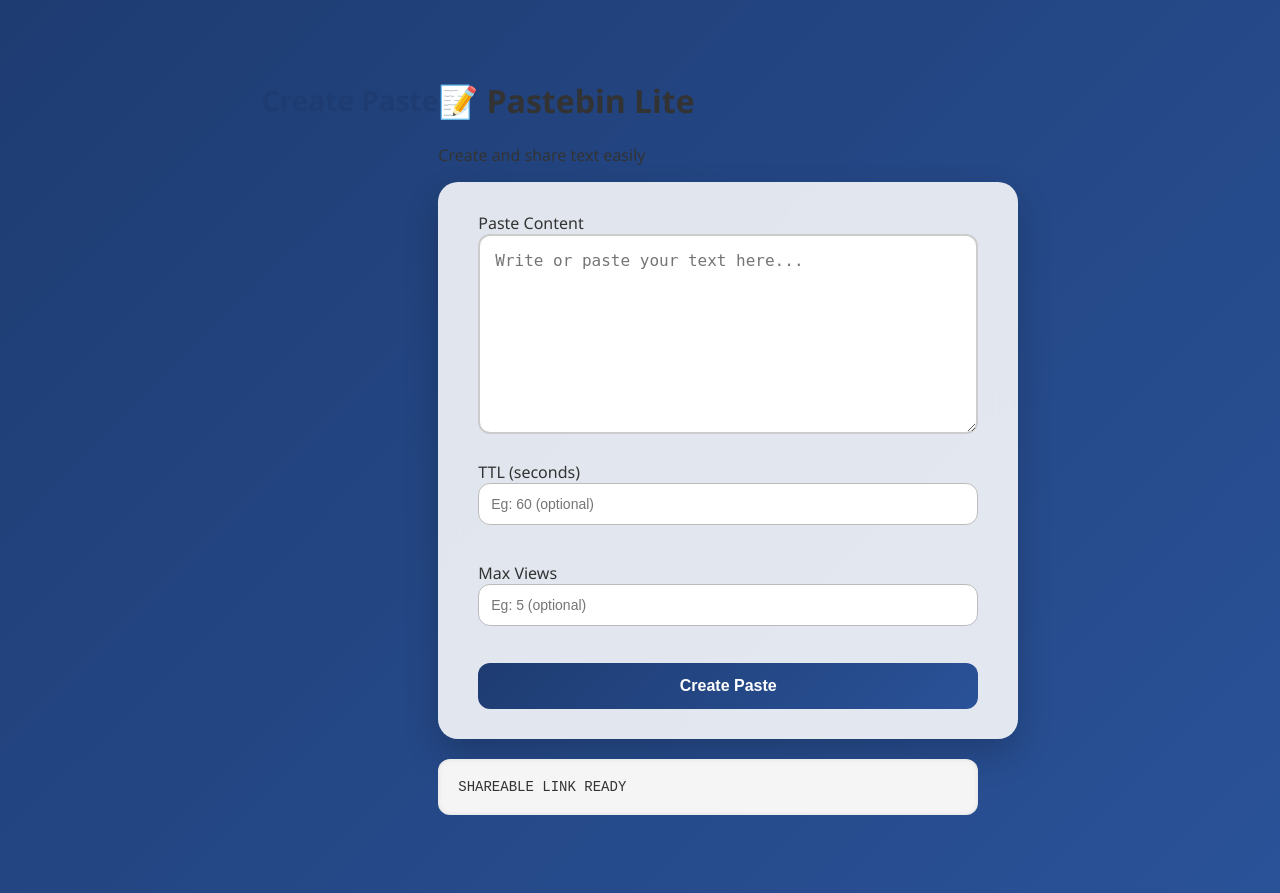
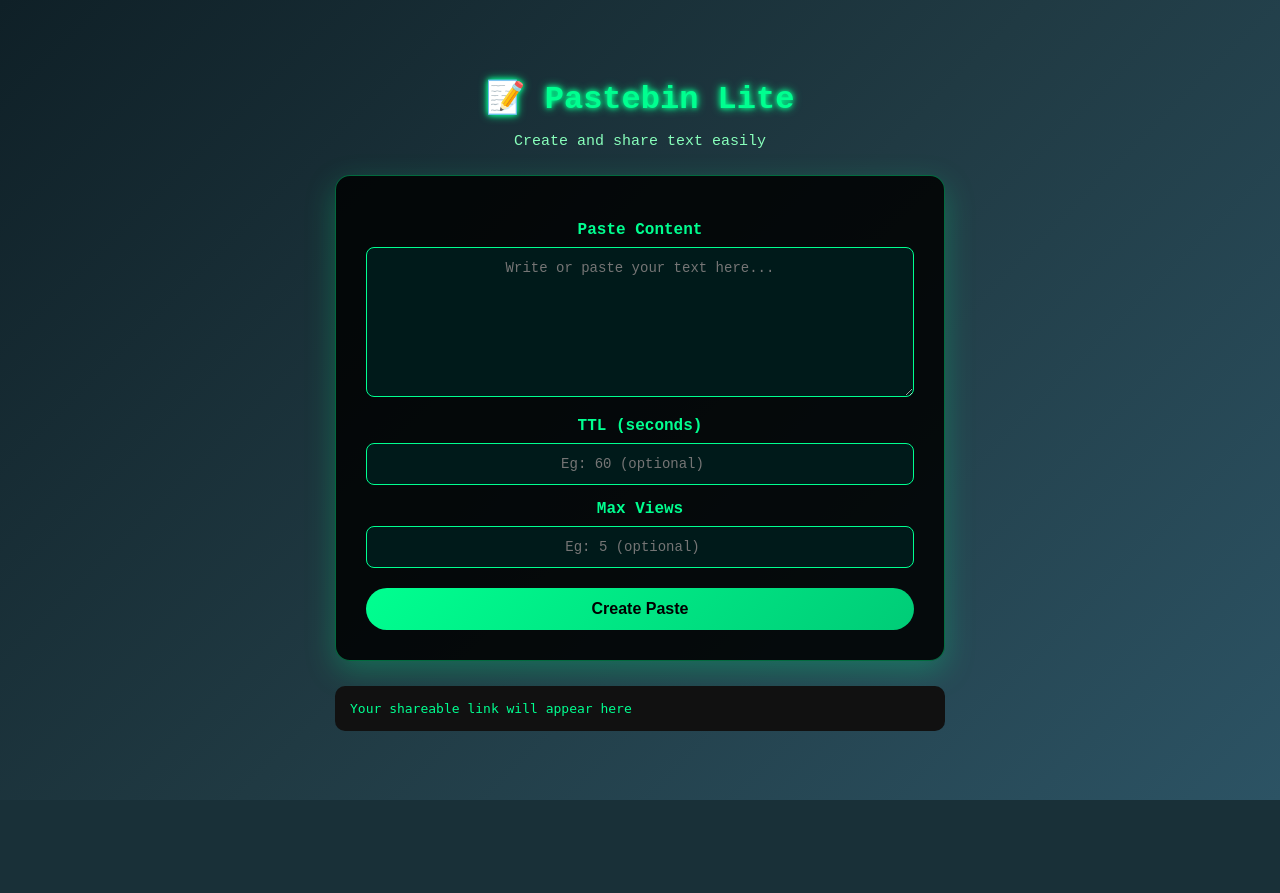
Before and after one commit to Sowndarya-m5/pastebin-lite, a Flask app: page / in a window 1280 px wide. After the commit the page ends 800 px from the top, so only its background shows below. Run offline with Flask 3, Linux system fonts and the light colour scheme.

```diff
--- a/static/style.css
+++ b/static/style.css
@@ -1,144 +1,170 @@
-/* ===== Body ===== */
-body {
-    font-family: 'Segoe UI', Tahoma, Geneva, Verdana, sans-serif;
-    background: linear-gradient(135deg, #1e3c72, #2a5298); /* professional gradient */
-    color: #333;
-    display: flex;
-    justify-content: center;
-    align-items: flex-start;
-    padding: 50px 20px;
-    min-height: 100vh;
-    box-sizing: border-box;
+/* ===== Global ===== */
+* {
+  box-sizing: border-box;
+  text-align: center;   /* Center all text */
 }
 
-/* ===== Form Container ===== */
-form, #result {
-    background: #ffffffdd; /* slightly transparent white */
-    backdrop-filter: blur(10px); /* modern glass effect */
-    padding: 30px 40px;
-    border-radius: 20px;
-    box-shadow: 0 15px 35px rgba(0, 0, 0, 0.2);
-    width: 500px;
-    max-width: 95%;
-    margin-bottom: 20px;
-    transition: transform 0.3s ease, box-shadow 0.3s ease;
+body {
+  font-family: 'Courier New', monospace;
+  margin: 0;
+  padding: 0;
+  min-height: 100vh;
+
+  /* Background gradient */
+  background: linear-gradient(135deg, #0f2027, #203a43, #2c5364);
+  display: flex;
+  justify-content: center;
+  align-items: center;
 }
 
-form:hover {
-    transform: translateY(-5px);
-    box-shadow: 0 25px 45px rgba(0,0,0,0.3);
+/* ===== Container ===== */
+.container {
+  width: 100%;
+  max-width: 650px;
+  padding: 20px;
 }
 
-/* ===== Headings ===== */
-h2 {
-    text-align: center;
-    color: #1e3c72;
-    margin-bottom: 25px;
-    font-weight: 700;
-    font-size: 28px;
+/* ===== Card look ===== */
+.card {
+  background: rgba(0, 0, 0, 0.85);
+  padding: 30px;
+  border-radius: 15px;
+
+  /* Decoration */
+  box-shadow: 0 10px 30px rgba(0, 255, 144, 0.25);
+  border: 1px solid rgba(0, 255, 144, 0.4);
 }
 
-/* ===== Textarea ===== */
-textarea {
-    width: 100%;
-    height: 200px;
-    padding: 15px;
-    border: 2px solid #ccc;
-    border-radius: 12px;
-    resize: vertical;
-    font-size: 16px;
-    transition: all 0.3s ease;
-    box-sizing: border-box;
+/* Headings */
+h1 {
+  margin-bottom: 5px;
+  color: #00ff90;
+  text-shadow: 0 0 5px #00ff90, 0 0 10px #00ff90;
 }
 
-textarea:focus {
-    border-color: #2a5298;
-    box-shadow: 0 0 10px rgba(42,82,152,0.3);
-    outline: none;
+h2 {
+  margin-bottom: 10px;
+  color: #00ff90;
 }
 
-/* ===== Input Fields ===== */
-input[type="number"] {
-    width: 100%;
-    padding: 12px;
-    margin-bottom: 15px;
-    border-radius: 12px;
-    border: 1px solid #bbb;
-    font-size: 14px;
-    transition: all 0.3s ease;
-    box-sizing: border-box;
+/* Subtitle / small text */
+.subtitle {
+  color: #88ffbb;
+  margin-bottom: 25px;
+  font-size: 15px;
 }
 
-input[type="number"]:focus {
-    border-color: #1e3c72;
-    box-shadow: 0 0 8px rgba(30,60,114,0.3);
-    outline: none;
+/* Labels */
+label {
+  font-weight: bold;
+  display: block;
+  margin-top: 15px;
+  color: #00ff90;
 }
 
-/* ===== Button ===== */
-button {
-    background: linear-gradient(135deg, #1e3c72, #2a5298);
-    color: #fff;
-    border: none;
-    padding: 14px 0;
-    font-size: 16px;
-    border-radius: 12px;
-    cursor: pointer;
-    width: 100%;
-    font-weight: 600;
-    transition: all 0.3s ease;
+/* Inputs & textarea */
+textarea,
+input {
+  width: 100%;
+  margin-top: 8px;
+  padding: 12px;
+  border-radius: 8px;
+  border: 1px solid #00ff90;
+  background: #001a1a;
+  color: #00ff90;
+  font-size: 14px;
+  font-family: 'Courier New', monospace;
 }
 
-button:hover {
-    background: linear-gradient(135deg, #2a5298, #1e3c72);
-    transform: translateY(-2px);
-    box-shadow: 0 8px 20px rgba(42,82,152,0.4);
+/* Textarea height */
+textarea {
+  height: 150px;
+  resize: vertical;
 }
 
-/* ===== Result Box ===== */
-#result {
-    white-space: pre-wrap;
-    word-wrap: break-word;
-    font-family: 'Courier New', monospace;
-    background: #f5f5f5;
-    color: #333;
-    padding: 20px;
-    border-radius: 12px;
-    font-size: 14px;
-    box-shadow: inset 0 0 5px rgba(0,0,0,0.1);
-    transition: all 0.3s ease;
+/* Button */
+button,
+.btn {
+  margin-top: 20px;
+  width: 100%;
+  padding: 12px;
+
+  background: linear-gradient(135deg, #00ff90, #00cc77);
+  color: black;
+  border: none;
+  border-radius: 25px;
+
+  font-size: 16px;
+  font-weight: bold;
+  cursor: pointer;
+
+  transition: transform 0.2s, box-shadow 0.2s;
 }
 
-/* ===== Error Page ===== */
-.error h2 {
-    color: #ff4d4d;
-    text-align: center;
-    font-size: 26px;
+button:hover,
+.btn:hover {
+  transform: translateY(-2px);
+  box-shadow: 0 6px 15px rgba(0, 255, 144, 0.5);
 }
 
-/* ===== View Paste Page Styling ===== */
-pre {
-    background: #1e3c72;
-    color: #fff;
-    padding: 20px;
-    border-radius: 15px;
-    overflow-x: auto;
-    font-size: 16px;
-    box-shadow: 0 10px 25px rgba(0,0,0,0.2);
+/* Output JSON box */
+.output {
+  margin-top: 25px;
+  padding: 15px;
+  border-radius: 10px;
+
+  background: #111;
+  color: #00ff90;
+
+  font-size: 13px;
+  overflow-x: auto;
+  text-align: left;
 }
 
-/* ===== Responsive ===== */
+/* Paste content page */
+.paste-content {
+  white-space: pre-wrap;
+  word-break: break-word;
+  font-size: 15px;
+  background: #001a1a;
+  padding: 20px;
+  border-radius: 12px;
+  color: #00ff90;
+  box-shadow: 0 5px 20px rgba(0, 255, 144, 0.3);
+}
+
+/* Links */
+.back-link {
+  display: block;
+  margin-top: 20px;
+  color: #00ff90;
+  text-decoration: none;
+  font-weight: bold;
+}
+
+.back-link:hover {
+  text-decoration: underline;
+}
+
+/* 404 / error page text */
+.error-text {
+  font-size: 18px;
+  color: #ff5555;
+}
+
+/* Center alignment helper */
+.center {
+  text-align: center;
+}
+
+/* Responsive */
 @media (max-width: 600px) {
-    form, #result {
-        width: 100%;
-        padding: 20px;
-    }
+  .container {
+    width: 95%;
+    padding: 15px;
+  }
 
-    h2 {
-        font-size: 24px;
-    }
-
-    textarea {
-        height: 150px;
-    }
+  textarea {
+    height: 120px;
+  }
 }
--- a/templates/index.html
+++ b/templates/index.html
@@ -1,30 +1,31 @@
 <!DOCTYPE html>
-<html>
+<html lang="en">
 <head>
+  <meta charset="UTF-8">
+  <meta name="viewport" content="width=device-width, initial-scale=1.0">
   <title>Pastebin Lite</title>
   <link rel="stylesheet" href="../static/style.css">
 </head>
 <body>
-<h2>Create Paste</h2>
   <div class="container">
     <h1>📝 Pastebin Lite</h1>
     <p class="subtitle">Create and share text easily</p>
 
     <form id="pasteForm" class="card">
-      <label>Paste Content</label>
-      <textarea id="c" placeholder="Write or paste your text here..." required></textarea><br>
-      <br>
-      <label>TTL (seconds)</label>
-      <input type="number" id="ttl_seconds" placeholder="Eg: 60 (optional)"><br><br>
-      <label>Max Views</label>
-      <input type="number" id="max_views" placeholder="Eg: 5 (optional)"><br><br>
+      <label for="content">Paste Content</label>
+      <textarea id="content" placeholder="Write or paste your text here..." required></textarea>
+
+      <label for="ttl_seconds">TTL (seconds)</label>
+      <input type="number" id="ttl_seconds" placeholder="Eg: 60 (optional)">
+
+      <label for="max_views">Max Views</label>
+      <input type="number" id="max_views" placeholder="Eg: 5 (optional)">
 
       <button type="submit">Create Paste</button>
     </form>
 
-    <pre id="result" class="output">SHAREABLE LINK READY</pre>
+    <pre id="result" class="output">Your shareable link will appear here</pre>
   </div>
-
 
   <script>
   document.getElementById('pasteForm').addEventListener('submit', async (e) => {
@@ -38,6 +39,7 @@ document.getElementById('pasteForm').addEventListener('submit', async (e) => {
       if(ttl_seconds) payload.ttl_seconds = parseInt(ttl_seconds);
       if(max_views) payload.max_views = parseInt(max_views);
 
+      try {
         const res = await fetch('/api/pastes', {
             method: 'POST',
             headers: { 'Content-Type': 'application/json' },
@@ -46,6 +48,9 @@ document.getElementById('pasteForm').addEventListener('submit', async (e) => {
 
         const data = await res.json();
         document.getElementById('result').innerText = JSON.stringify(data, null, 2);
+      } catch(err) {
+        document.getElementById('result').innerText = 'Error creating paste. Try again!';
+      }
   });
   </script>
 </body>
```
Lines whose indentation alone changed are shown as unchanged.
